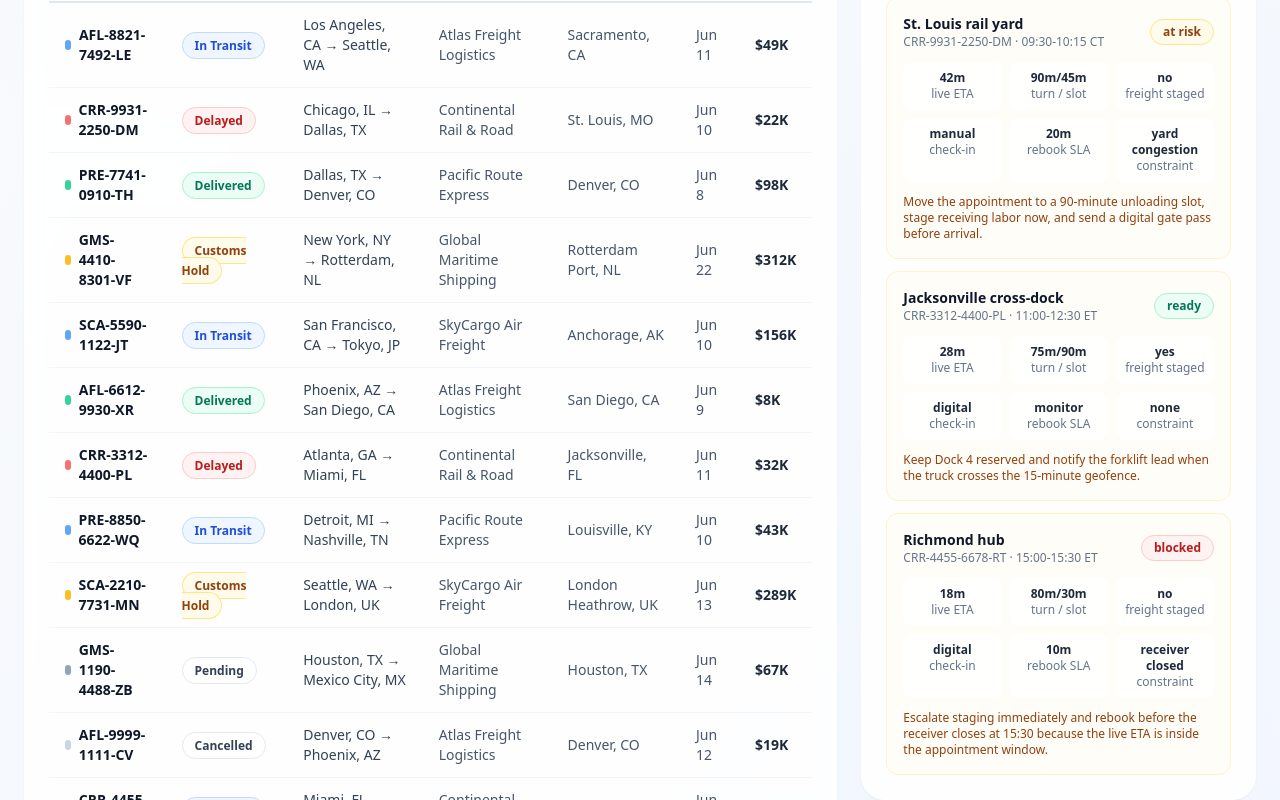
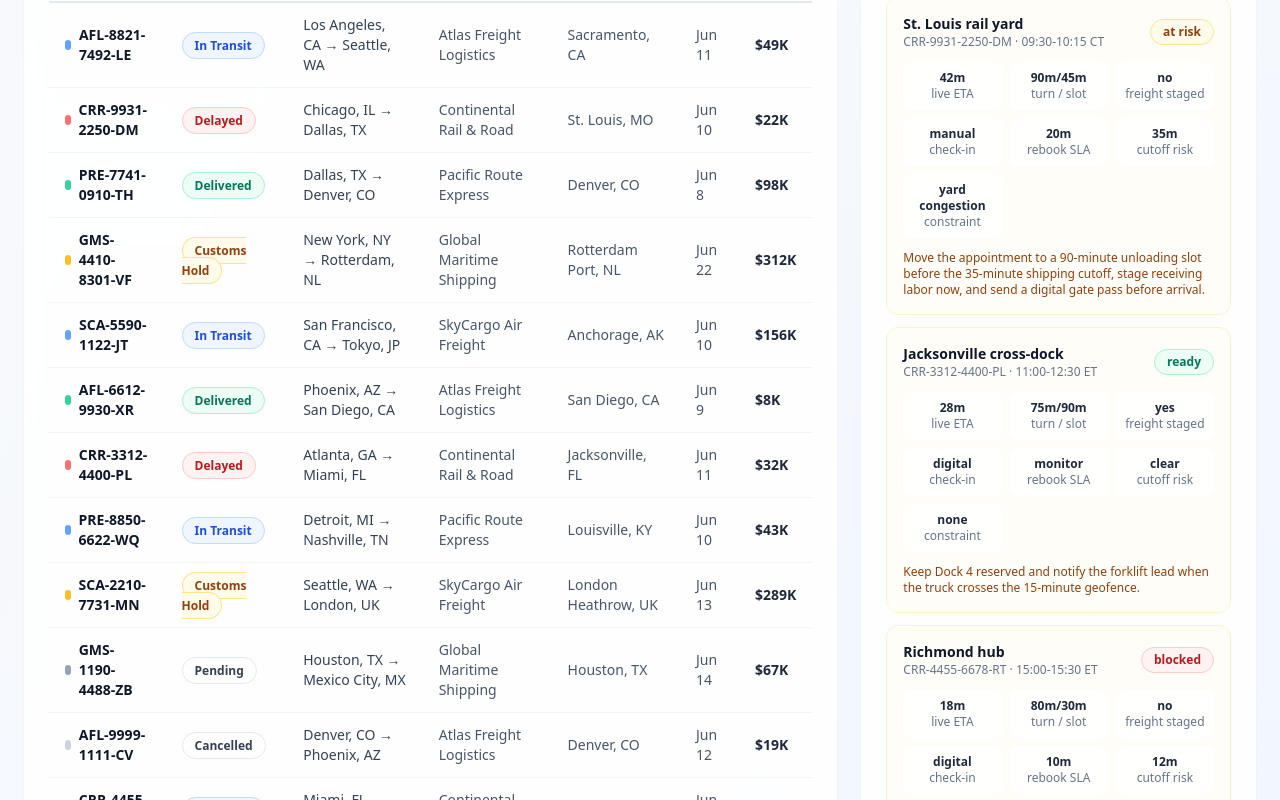
Before and after one commit to tensorgarden/logistics-ai-dashboard, a Next.js app: page / in a window 1280 px wide. Shown: the part 340-1140 px from the top of the page. Built offline with nearby package versions, Linux system fonts and the light colour scheme.

Commit message:
Add dock cutoff risk signals

```diff
--- a/src/app/page.tsx
+++ b/src/app/page.tsx
@@ -552,6 +552,12 @@ function DockAppointmentPanel() {
                 </div>
                 <div className="rounded-lg bg-white/70 p-2">
                   <div className="font-bold text-slate-800">
+                    {risk.cutoffRiskMinutes ? `${risk.cutoffRiskMinutes}m` : "clear"}
+                  </div>
+                  <div>cutoff risk</div>
+                </div>
+                <div className="rounded-lg bg-white/70 p-2">
+                  <div className="font-bold text-slate-800">
                     {risk.receiverConstraint.replace("_", " ")}
                   </div>
                   <div>constraint</div>
--- a/src/lib/demo-data.ts
+++ b/src/lib/demo-data.ts
@@ -713,9 +713,10 @@ export const demoDockAppointmentRisks: DockAppointmentRisk[] = [
     checkInMode: "manual",
     receiverConstraint: "yard_congestion",
     rescheduleByMinutes: 20,
+    cutoffRiskMinutes: 35,
     status: "at_risk",
     mitigation:
-      "Move the appointment to a 90-minute unloading slot, stage receiving labor now, and send a digital gate pass before arrival.",
+      "Move the appointment to a 90-minute unloading slot before the 35-minute shipping cutoff, stage receiving labor now, and send a digital gate pass before arrival.",
   },
   {
     shipmentId: "shp_007",
@@ -728,6 +729,7 @@ export const demoDockAppointmentRisks: DockAppointmentRisk[] = [
     checkInMode: "digital",
     receiverConstraint: "none",
     rescheduleByMinutes: null,
+    cutoffRiskMinutes: null,
     status: "ready",
     mitigation:
       "Keep Dock 4 reserved and notify the forklift lead when the truck crosses the 15-minute geofence.",
@@ -743,9 +745,10 @@ export const demoDockAppointmentRisks: DockAppointmentRisk[] = [
     checkInMode: "digital",
     receiverConstraint: "receiver_closed",
     rescheduleByMinutes: 10,
+    cutoffRiskMinutes: 12,
     status: "blocked",
     mitigation:
-      "Escalate staging immediately and rebook before the receiver closes at 15:30 because the live ETA is inside the appointment window.",
+      "Escalate staging immediately and rebook before the receiver closes at 15:30 because the 12-minute cutoff risk is inside the live ETA window.",
   },
 ];
 
--- a/src/lib/types.ts
+++ b/src/lib/types.ts
@@ -89,6 +89,7 @@ export interface DockAppointmentRisk {
   checkInMode: DockCheckInMode;
   receiverConstraint: DockAppointmentConstraint;
   rescheduleByMinutes: number | null;
+  cutoffRiskMinutes: number | null;
   status: DockAppointmentStatus;
   mitigation: string;
 }
```
Also changed, not shown: 1 other file (tests, documents, lock files or other folders).
